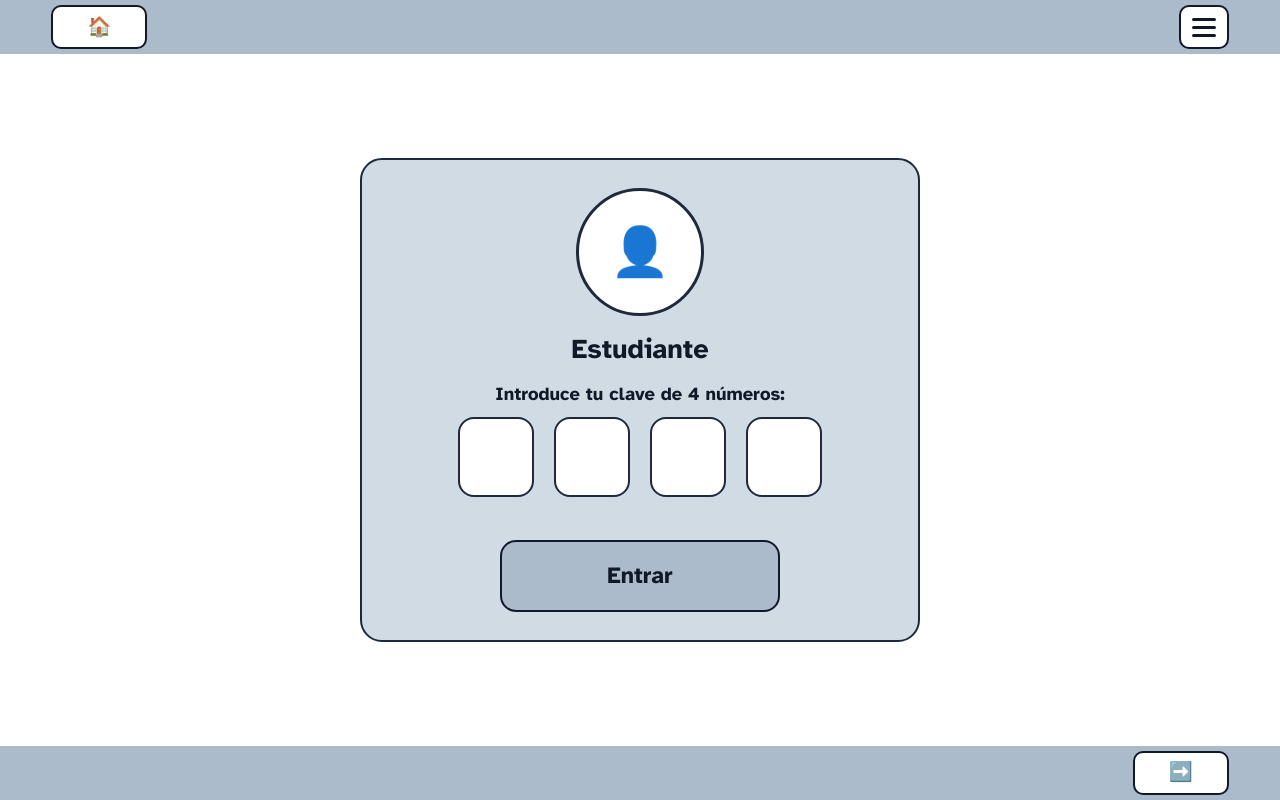
After one commit to DeltaCeleste/Doble-M, a PHP site: template app/www/templates/login_pin.twig in a window 1280 px wide. The commit adds this page. Run offline with PHP 8.4, Linux system fonts and the light colour scheme; the template is opened without the code that fills it, so the values that code supplies are empty; some libraries are stand-ins or nearby versions.

Commit message:
Añadidas vistas de login estudiante (password y PIN) con mensajes positivos

```diff
--- a/app/www/css/estilos.css
+++ b/app/www/css/estilos.css
@@ -606,3 +606,158 @@ button:focus-visible,
         transition: none;
     }
 }
+/* ==========================================================================
+   LOGIN DE ESTUDIANTE (PASSWORD Y PIN)
+   ========================================================================== */
+
+.zona-login-estudiante {
+    flex: 1;
+    display: flex;
+    align-items: center;
+    justify-content: center;
+    padding: clamp(14px, 2.5dvh, 28px) clamp(18px, 4vw, 56px);
+    min-height: 0;
+    overflow-y: auto;
+}
+
+.zona-login-estudiante:focus {
+    outline: none;
+}
+
+.tarjeta-login {
+    width: 100%;
+    max-width: 560px;
+    background-color: var(--azul-claro);
+    border: 2px solid var(--borde-suave);
+    border-radius: 22px;
+    padding: clamp(20px, 3.5dvh, 36px) clamp(20px, 4vw, 40px);
+    display: flex;
+    flex-direction: column;
+    align-items: center;
+    gap: clamp(14px, 2.2dvh, 22px);
+}
+
+.foto-login {
+    width: clamp(96px, 16dvh, 140px);
+    height: clamp(96px, 16dvh, 140px);
+}
+
+.emoji-avatar {
+    font-size: clamp(2.5rem, 6dvh, 4rem);
+}
+
+.titulo-login-estudiante {
+    font-size: clamp(1.6rem, 3.4dvh, 2.3rem);
+    font-weight: 700;
+    color: var(--texto-oscuro);
+    text-align: center;
+    line-height: 1.15;
+}
+
+.formulario-login {
+    width: 100%;
+    display: flex;
+    flex-direction: column;
+    align-items: center;
+    gap: clamp(16px, 2.5dvh, 24px);
+}
+
+.grupo-input-login {
+    width: 100%;
+    display: flex;
+    flex-direction: column;
+    gap: 8px;
+}
+
+.etiqueta-login {
+    font-size: clamp(1.15rem, 2.3dvh, 1.45rem);
+    font-weight: 700;
+    color: var(--texto-oscuro);
+    text-align: center;
+    width: 100%;
+    margin-bottom: 4px;
+}
+
+.campo-texto-login {
+    width: 100%;
+    min-height: 54px;
+    background-color: var(--blanco);
+    border: 2px solid var(--borde-suave);
+    border-radius: 14px;
+    padding: 10px 16px;
+    font-family: 'Atkinson Hyperlegible', sans-serif;
+    font-size: clamp(1.2rem, 2.5dvh, 1.5rem);
+    color: var(--texto-oscuro);
+    text-align: center;
+}
+
+.campo-texto-login:focus-visible,
+.casilla-pin:focus-visible {
+    outline: 4px solid var(--foco-accesible);
+    outline-offset: 2px;
+}
+
+.grupo-pin-login {
+    border: none;
+    width: 100%;
+    display: flex;
+    flex-direction: column;
+    align-items: center;
+}
+
+.contenedor-casillas-pin {
+    display: flex;
+    justify-content: center;
+    gap: clamp(10px, 2.5vw, 20px);
+    margin-top: 8px;
+}
+
+.casilla-pin {
+    width: clamp(56px, 11vw, 76px);
+    height: clamp(62px, 10dvh, 82px);
+    background-color: var(--blanco);
+    border: 2px solid var(--borde-suave);
+    border-radius: 16px;
+    font-family: 'Atkinson Hyperlegible', sans-serif;
+    font-size: clamp(1.6rem, 3.5dvh, 2.2rem);
+    font-weight: 700;
+    color: var(--texto-oscuro);
+    text-align: center;
+}
+
+.alerta-error-login {
+    width: 100%;
+    background-color: #FEF3C7;
+    border: 2px solid #B45309;
+    color: #78350F;
+    font-size: 1.05rem;
+    font-weight: 700;
+    padding: 10px 14px;
+    border-radius: 12px;
+    text-align: center;
+}
+
+.mensaje-error-js {
+    color: #92400E;
+    font-size: 1rem;
+    font-weight: 700;
+    text-align: center;
+    min-height: 1.2em;
+}
+
+.campo-invalido {
+    border-color: #B45309 !important;
+    background-color: #FFFBEB !important;
+}
+
+.acciones-login {
+    width: 100%;
+    display: flex;
+    justify-content: center;
+    margin-top: 4px;
+}
+
+.btn-entrar {
+    width: 100%;
+    max-width: 280px;
+}
--- /dev/null
+++ b/app/www/js/login_estudiante.js
@@ -0,0 +1,86 @@
+document.addEventListener('DOMContentLoaded', () => {
+    // 1. Menú hamburguesa de base.twig
+    const btnMenu = document.getElementById('btn-menu');
+    const panelMenu = document.getElementById('panel-menu');
+    if (btnMenu && panelMenu) {
+        btnMenu.addEventListener('click', () => {
+            const abierto = btnMenu.getAttribute('aria-expanded') === 'true';
+            btnMenu.setAttribute('aria-expanded', String(!abierto));
+            panelMenu.hidden = abierto;
+        });
+    }
+
+    // 2. Validación Login con contraseña
+    const formPassword = document.getElementById('form-login-password');
+    if (formPassword) {
+        const inputPass = document.getElementById('input-password');
+        const errorSpan = document.getElementById('error-js-login');
+
+        formPassword.addEventListener('submit', (e) => {
+            errorSpan.textContent = '';
+            inputPass.classList.remove('campo-invalido');
+
+            if (!inputPass.value.trim()) {
+                e.preventDefault();
+                inputPass.classList.add('campo-invalido');
+                errorSpan.textContent = '¡Ya casi estás! Escribe primero tu contraseña para entrar.';
+                inputPass.focus();
+            }
+        });
+
+        inputPass.addEventListener('input', () => {
+            inputPass.classList.remove('campo-invalido');
+            errorSpan.textContent = '';
+        });
+    }
+
+    // 3. Validación y salto automático en Login con PIN (4 casillas)
+    const formPin = document.getElementById('form-login-pin');
+    if (formPin) {
+        const casillas = Array.from(formPin.querySelectorAll('.casilla-pin'));
+        const inputOcultoPin = document.getElementById('pin-completo');
+        const errorPinSpan = document.getElementById('error-js-pin');
+
+        casillas.forEach((casilla, index) => {
+            casilla.addEventListener('input', () => {
+                errorPinSpan.textContent = '';
+                casilla.classList.remove('campo-invalido');
+                casilla.value = casilla.value.replace(/[^0-9]/g, '');
+
+                if (casilla.value.length === 1 && index < casillas.length - 1) {
+                    casillas[index + 1].focus();
+                }
+            });
+
+            casilla.addEventListener('keydown', (e) => {
+                if (e.key === 'Backspace' && casilla.value === '' && index > 0) {
+                    casillas[index - 1].focus();
+                }
+            });
+        });
+
+        formPin.addEventListener('submit', (e) => {
+            errorPinSpan.textContent = '';
+            let pinUnido = '';
+            let primeraVacia = null;
+
+            casillas.forEach((c) => {
+                c.classList.remove('campo-invalido');
+                if (!c.value.trim()) {
+                    c.classList.add('campo-invalido');
+                    if (!primeraVacia) primeraVacia = c;
+                }
+                pinUnido += c.value.trim();
+            });
+
+            if (primeraVacia || pinUnido.length < 4) {
+                e.preventDefault();
+                errorPinSpan.textContent = '¡Ya casi estás! Completa las 4 casillas para poder entrar.';
+                if (primeraVacia) primeraVacia.focus();
+                return;
+            }
+
+            inputOcultoPin.value = pinUnido;
+        });
+    }
+});
--- /dev/null
+++ b/app/www/templates/login_pin.twig
@@ -0,0 +1,70 @@
+{% extends "base.twig" %}
+
+{% block titulo %}Iniciar sesión con PIN · {{ nombre_estudiante|default('Estudiante') }}{% endblock %}
+
+{% block enlace_salto %}#contenido-login-pin{% endblock %}
+{% block texto_salto %}Saltar al formulario de PIN{% endblock %}
+
+{% block opciones_menu %}
+    <a href="{{ url_inicio|default('seleccion_estudiante.php') }}" class="enlace-menu">Cambiar de estudiante</a>
+{% endblock %}
+
+{% block contenido %}
+    <main id="contenido-login-pin" class="zona-login-estudiante" tabindex="-1" aria-labelledby="titulo-login-pin">
+        <div class="tarjeta-login">
+
+            <div class="circulo-foto-estudiante foto-login">
+                {% if foto_estudiante is defined and foto_estudiante %}
+                    <img src="{{ foto_estudiante }}"
+                         alt="{{ nombre_estudiante ? 'Foto de perfil de ' ~ nombre_estudiante : 'Foto de perfil del estudiante' }}">
+                {% else %}
+                    <span class="emoji-avatar" aria-hidden="true">👤</span>
+                {% endif %}
+            </div>
+
+            <h1 id="titulo-login-pin" class="titulo-login-estudiante">
+                {{ nombre_estudiante|default('Estudiante') }}
+            </h1>
+
+            {% if error_login is defined and error_login %}
+                <div class="alerta-error-login" role="alert">
+                    {{ error_login }}
+                </div>
+            {% endif %}
+
+            <form id="form-login-pin"
+                  action="{{ action_url|default('') }}"
+                  method="POST"
+                  class="formulario-login"
+                  novalidate>
+
+                <input type="hidden" name="id_estudiante" value="{{ id_estudiante|default('') }}">
+                <input type="hidden" id="pin-completo" name="pin" value="">
+
+                <fieldset class="grupo-pin-login">
+                    <legend class="etiqueta-login">Introduce tu clave de 4 números:</legend>
+
+                    <div class="contenedor-casillas-pin">
+                        <input type="password" inputmode="numeric" maxlength="1" class="casilla-pin" aria-label="Primer dígito del PIN" required>
+                        <input type="password" inputmode="numeric" maxlength="1" class="casilla-pin" aria-label="Segundo dígito del PIN" required>
+                        <input type="password" inputmode="numeric" maxlength="1" class="casilla-pin" aria-label="Tercer dígito del PIN" required>
+                        <input type="password" inputmode="numeric" maxlength="1" class="casilla-pin" aria-label="Cuarto dígito del PIN" required>
+                    </div>
+
+                    <span id="error-js-pin" class="mensaje-error-js" role="alert" aria-live="polite"></span>
+                </fieldset>
+
+                <div class="acciones-login">
+                    <button type="submit" class="btn-accion btn-entrar">
+                        Entrar
+                    </button>
+                </div>
+            </form>
+
+        </div>
+    </main>
+{% endblock %}
+
+{% block scripts %}
+    <script src="../js/login_estudiante.js" defer></script>
+{% endblock %}
```
Also changed, not shown: app/www/pages/login_estudiante.php (added, +28 -0 lines), app/www/pages/login_pin.php (added, +28 -0 lines), app/www/templates/login_estudiante.twig (added, +68 -0 lines).
